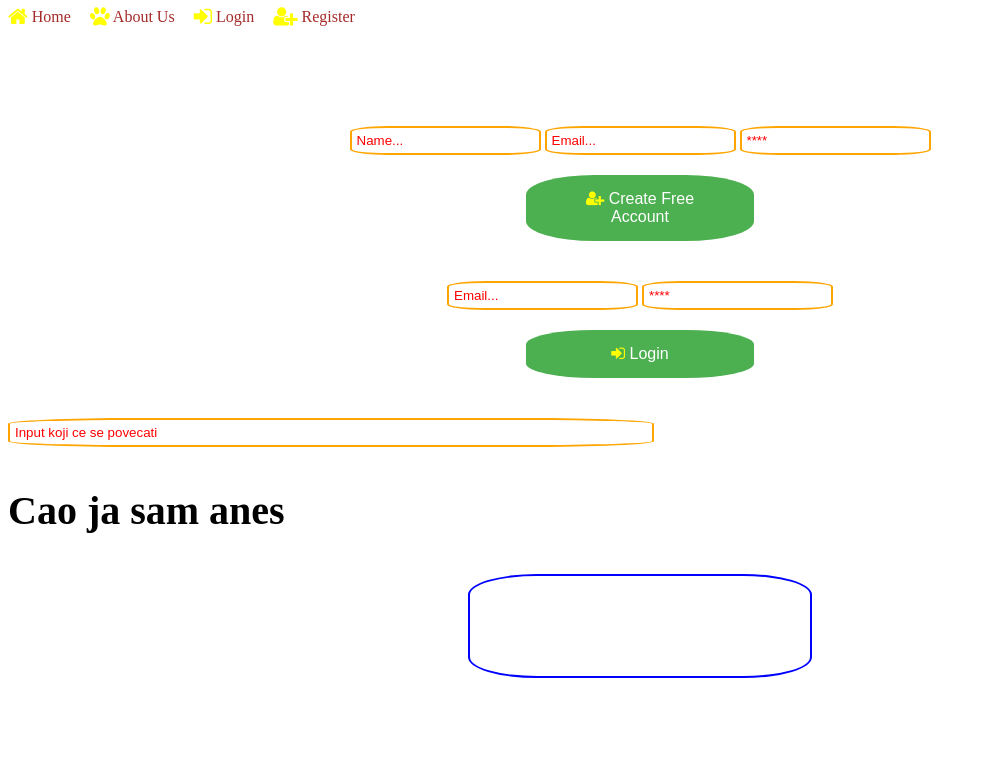
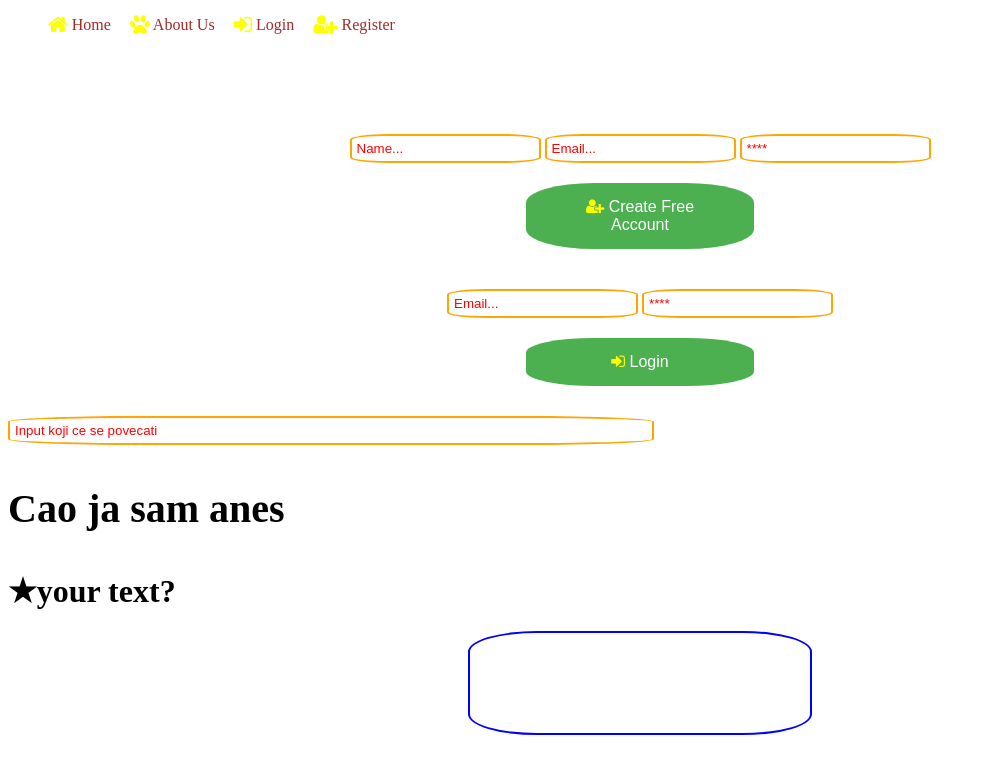
Before and after one commit to devAbu/abocUcenje, a PHP site: page /zadatak4.html in a window 1280 px wide. Shown: the top 774 px of the page, without its empty margins (0-986 px from the left). Run offline with PHP 8.4, Linux system fonts and the light colour scheme.

Commit message:
odredjene ispravke

```diff
--- a/kiseli/zadatak4/css/cvrka.css
+++ b/kiseli/zadatak4/css/cvrka.css
@@ -1,4 +1,4 @@
-#soki1{
+i{
 
   color:yellow;
 
@@ -21,22 +21,17 @@
 }
 
 
+
+
 #soki4{
 
-  color:yellow;
    margin-left: 15px;
 
 }
 
 
-.input{
 
-  border-radius: 9999em;
-
-}
-
-
-#soki9{
+.soki9{
 
   border: 2px solid orange;
    padding: 5px;
@@ -46,7 +41,7 @@
 }
 
 
-#soki9:focus{
+.soki9:focus{
    border-color:green;
   }
 
@@ -57,7 +52,6 @@
 ::placeholder {
 
   color: red;
-   opacity: 1;
 
 }
 
@@ -81,14 +75,13 @@ display: block;
 
 
 
-#soki30{
+.kes1{
 
   background-color: #4CAF50;
    border: none;
     color: white;
      padding: 15px 32px;
       text-align: center;
-       text-decoration: none;
         display: inline-block;
          font-size: 16px;
           margin: 4px 2px;
@@ -106,7 +99,7 @@ display: block;
 }
 
 
-#soki30:hover{
+.kes1:hover{
 
   box-shadow: 5px 5px 5px grey;
 
@@ -115,34 +108,12 @@ display: block;
 
 #soki51{
 
-  background-color: #4CAF50;
-   border: none;
-    color: white;
-     padding: 15px 32px;
-      text-align: center;
-       text-decoration: none;
-        display: inline-block;
-         font-size: 16px;
-          margin: 4px 2px;
-           cursor: pointer;
-             border-radius: 30%;
-              width: 18%;
-
-
-  display: block;
-   text-align: center;
-    margin-left: auto;
-     margin-right: auto;
-      margin-top: 20px;
-       cursor: not-allowed;
+  cursor: not-allowed;
+  margin-bottom: 30px;
 
 }
 
-#soki51:hover{
 
-  box-shadow: 5px 5px 5px grey;
-
-}
 
 
   #soki34{
@@ -152,15 +123,6 @@ display: block;
     margin-left: auto;
      margin-right: auto;
       margin-top: 40px;
-
-  }
-
-
-  .anes2{
-
-    resize: horizontal;
-     width: 50%;
-     color:red;
 
   }
 
@@ -186,7 +148,7 @@ display: block;
 }
 
 
-.text{
+#text{
 
         resize: horizontal;
        width: 50%;
@@ -194,14 +156,14 @@ display: block;
     }
 
 
-    .text:active {
+    #text:active {
 
         width: auto;
 
     }
 
 
-    .text:focus {
+    #text:focus {
 
         min-width: 99%;
 
@@ -226,3 +188,10 @@ display: block;
   text-align: center;
 
 }
+
+
+.anes-list{
+
+  list-style: none;
+
+}
--- a/kiseli/zadatak4/zadatak4.html
+++ b/kiseli/zadatak4/zadatak4.html
@@ -22,58 +22,57 @@
 
     <body>
 
+  <ul class="anes-list">
 
-
-<div id="soki7" class="soki8">
-
-<i class="fa fa-home fa-lg" id="soki1" ></i>
- <i class="soki2" id="soki3">Home</i>
+<li><i class="fa fa-home fa-lg" id="soki1" ></i>
+ <a class="soki2" id="soki3" href="#" style="text-decoration:none;">Home</a>
 
   <i class="fa fa-paw fa-lg" id="soki4" ></i>
-   <i class="soki2" id="soki6">About Us </i>
+   <a class="soki2" id="soki6" href="#" style="text-decoration:none;">About Us </a>
 
    <i class="fa fa-sign-in fa-lg" id="soki4" ></i>
-    <i class="soki2" id="soki6">Login </i>
+    <a class="soki2" id="soki6" href="#" style="text-decoration:none;">Login </a>
 
     <i class="fa fa-user-plus fa-lg" id="soki4" ></i>
-     <i class="soki2" id="soki6">Register </i>
+     <a class="soki2" id="soki6" href="#" style="text-decoration:none;">Register </a></li>
 
-</div>
+</ul>
+
 
 
 
 <form id="anes10" class="anes11">
-  <span class="input" id="soki10">
-		<input required id="soki9" class="ok1" type="text" placeholder="Name...">
-      <input required id="soki9" class="ok2" type="email" placeholder="Email...">
-        <input required id="soki9" class="ok3" type="password" placeholder="****">
-          </span>
+  <div class="input" id="soki10">
+		<input required id="ok1" class="soki9" type="text" placeholder="Name...">
+      <input required id="ok2" class="soki9" type="email" placeholder="Email...">
+        <input required id="ok3" class="soki9" type="password" placeholder="****">
+      </div>
 
-             <button class="btn btn-block btn-primary" id="soki30"><i id="soki31" class="fa fa-user-plus "></i> Create Free Account</button>
+             <button class="kes1" id="soki30"><i id="soki31" class="fa fa-user-plus "></i> Create Free Account</button>
  </form>
 
 
 
 <form id="anes12" class="anes13">
    <span class="input" id="soki34">
-		 <input required id="soki9" class="ok4" type="email" placeholder="Email...">
-        <input required id="soki9" class="ok5" type="password" placeholder="****">
+		 <input required id="ok4" class="soki9" type="email" placeholder="Email...">
+        <input required id="ok5" class="soki9" type="password" placeholder="****">
           </span>
 
-             <button disabled  class="btn btn-block btn-primary" id="soki51" ><i id="soki31" class="fa fa-sign-in "></i> Login</button>
+             <button disabled  class="kes1" id="soki51" ><i id="soki31" class="fa fa-sign-in "></i> Login</button>
 </form>
 
 
 
-<div id="anes3" class="anes14">
-
-</div>
 
 
-<input id="soki9" class="text" type="text" size="1" placeholder="Input koji ce se povecati"/>
+
+<input id="text" class="soki9" type="text" size="1" placeholder="Input koji ce se povecati"/>
 
 
 <p id="anes15" class="anes16"><b>Cao ja sam anes</b></p>
+
+<h1 id="aki1"><span>★</span>your text?</h1>
 
 
 <div id="tv1" class="ok4">
```
